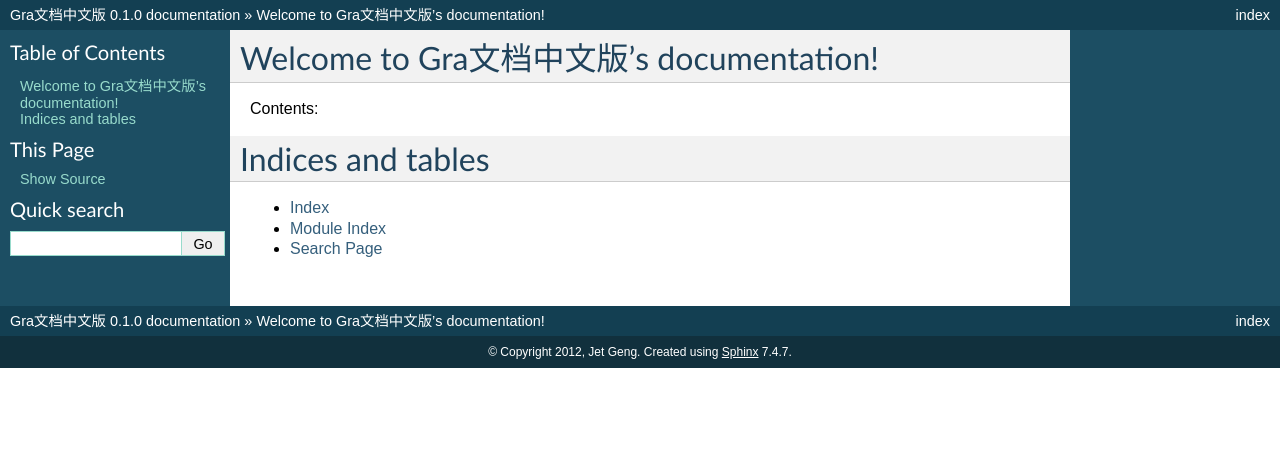
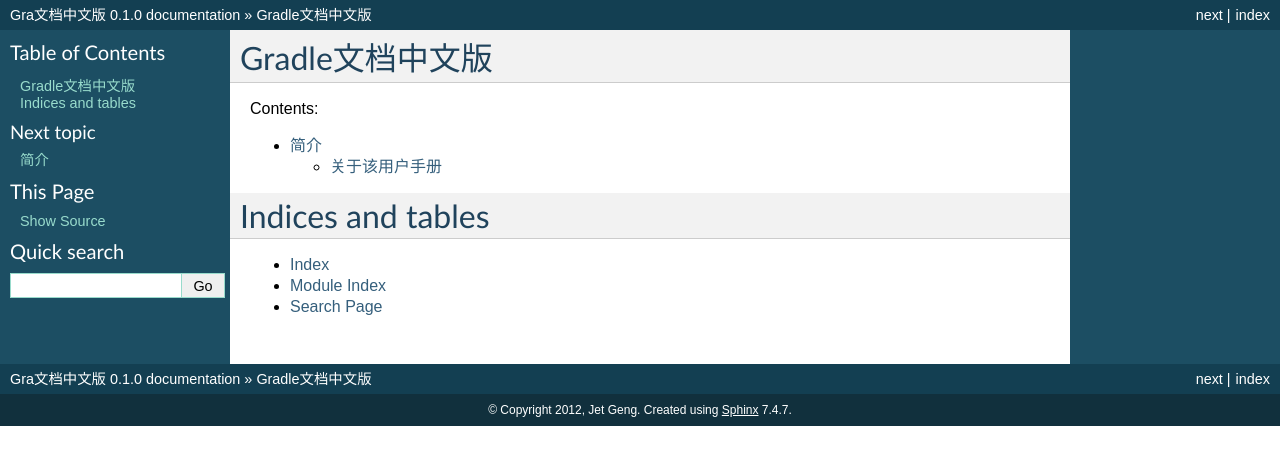
Before and after one commit to jetgeng/GradleDoc, a Sphinx documentation site: the page built from source/index.rst, in a window 1280 px wide. Shown: the top 465 px of the page. Built offline with Sphinx 7.4.7, drawn with Linux system fonts in a browser that asks for light colours; some of the changed lines change nothing that is shown.

Commit message:
完成第一章

```diff
--- a/source/index.rst
+++ b/source/index.rst
@@ -3,7 +3,7 @@
    You can adapt this file completely to your liking, but it should at least
    contain the root `toctree` directive.
 
-Welcome to Gra文档中文版's documentation!
+Gradle文档中文版
 ====================================
 
 Contents:
@@ -11,6 +11,7 @@
 .. toctree::
    :maxdepth: 2
 
+   intr
 Indices and tables
 ==================
 
--- /dev/null
+++ b/source/intr.rst
@@ -0,0 +1,22 @@
+简介
+==========
+我们想把Gradle介绍给你。我们认为他是 **Java** 世界中构建技术的一个重大突破。她能够：
+ * 像Ant一样的灵活的构建通用项目。
+ * 完全支持多项目构建。
+ * 强大的依赖管理(基于Apache Ivy_)。
+ * 全面兼容已经存在的 **Maven** 和 **Ivy** 仓库。
+ * 支持没有远程仓库,pom.xml 和ivy.xml的依赖管理
+ * Ant是Gradle世界中的一等公民
+ * 基于Groovy构建脚本
+ * 提供丰富的领域模型来描述你的项目（这个地方欠妥）
+
+在第二章 概览里你将会找到更多的关于Gradle的信息。另外，还有一个指南等着你，学习愉快:)
+
+关于该用户手册
+------------------------------------------------------------------------------
+这个手册就像 Gradle_ 本身一样。处在一个非常活跃的开发阶段。 Gradle_ 有些部分的文档还没达到预期。有些内容还不是完全清晰易懂或者假定你已经有 Gradle_ 基础了。 我们需要你的帮助来改进这份文档。你可以在 Gradle_ 的网站上找到如何为该文档做贡献的信息。
+你可以在我们 wiki_ 中找到很多例子以及其他有用的资料。当然你也可以把你自己的例子和其他内容贡献到 wiki_ 里。
+
+.. _wiki: http://docs.codehaus.org/display/GRADLE/User+guide
+.. _Gradle: http://gradle.org
+.. _Ivy: http://ant.apache.org/ivy/
```
Also changed, not shown: 1 other file.
